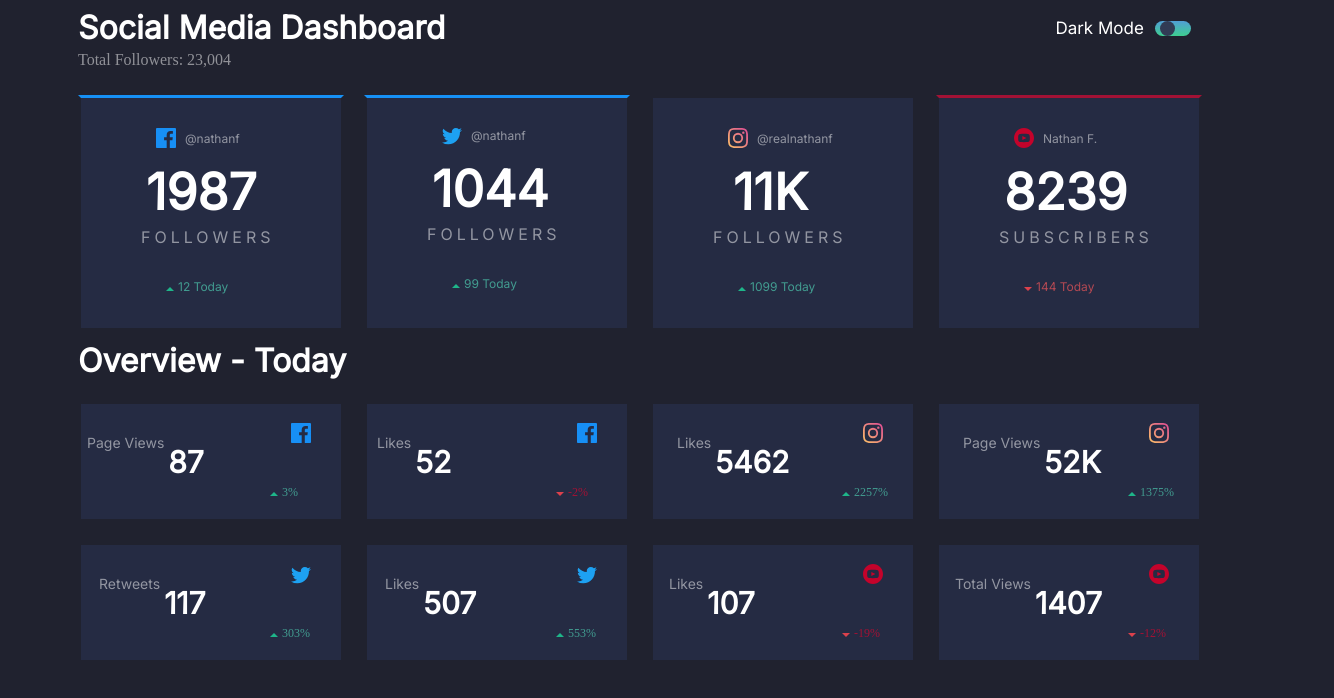
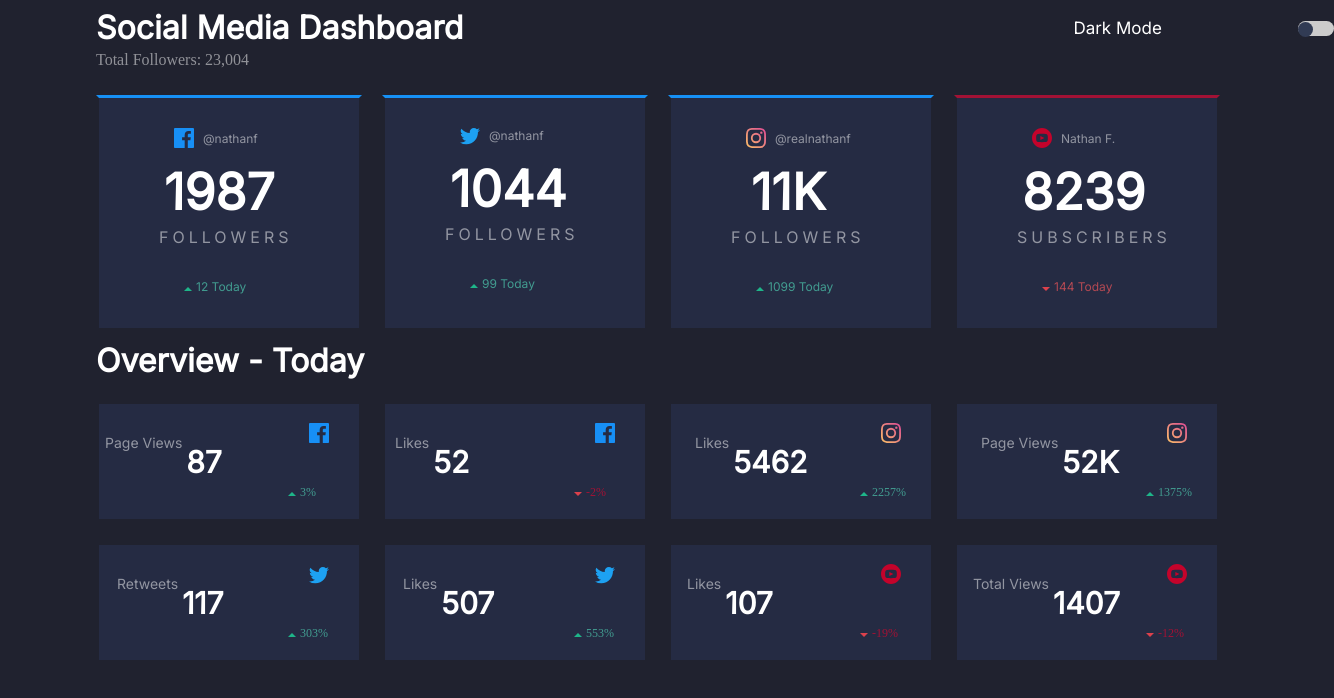
Before and after one commit to JulieLecerre/social-media-dashboard, a plain HTML site: page index.html in a window 1280 px wide. Shown: the whole page, 1334 px wide, since content can reach past the window. Drawn offline with Linux system fonts and the light colour scheme.

Commit message:
ajout animation css

```diff
--- a/exercice7.css
+++ b/exercice7.css
@@ -30,24 +30,65 @@ p {
 	left: 610px;
 }
 
-.bouton {
-	height: 15px;
-	width : 36px;
-	border-radius: 50px 50px;
-	background:linear-gradient(#519ed6, #3ece90);
-	position: relative;
-	top: -7px;
-	left: 710px;
+.switch {
+  position: relative;
+  display: inline-block;
+  height: 15px;
+  width : 36px;
+  top: 13px;
+  left: 1290px;
 }
 
-.curseur {
-	height: 15px;
-	width: 15px;
-	background: #313b54;
-	border-radius: 100%;
-	position: relative;
-	top: -22px;
-	left: 715px;
+.switch input {
+  opacity: 0;
+  width: 0;
+  height: 0;
+}
+
+.slider {
+  position: absolute;
+  cursor: pointer;
+  top: 0;
+  left: 0;
+  right: 0;
+  bottom: 0;
+  background-color: #ccc;
+  -webkit-transition: .4s;
+  transition: .4s;
+}
+
+.slider:before {
+  position: absolute;
+  content: "";
+  top: .5px;
+  height: 15px;
+  width: 15px;
+  bottom: 4px;
+  background-color: #313b54;
+  -webkit-transition: .4s;
+  transition: .4s;
+}
+
+input:checked + .slider {
+  background-color: #2196F3;
+}
+
+input:focus + .slider {
+  box-shadow: 0 0 1px #2196F3;
+}
+
+input:checked + .slider:before {
+  -webkit-transform: translateX(26px);
+  -ms-transform: translateX(26px);
+  transform: translateX(26px);
+}
+
+.slider.round {
+  border-radius: 34px;
+}
+
+.slider.round:before {
+  border-radius: 50%;
 }
 
 .blocligne2 {
@@ -173,7 +214,7 @@ p {
 }
 
 .bloc3 {
-	background: linear-gradient (#eebd85 #e04d94);
+	border-top: #1690f5;
 	border-style: solid;
 }
 
--- a/index.html
+++ b/index.html
@@ -2,11 +2,18 @@
 <html>
 <head>
 	<meta charset="utf-8"/>
+	<script>
+	</script>
 	<link rel="stylesheet" href="exercice7.css"/>
 	<link rel="stylesheet" href="https://fonts.googleapis.com/css?family=Inter">
   <title> Social Media Dashboard </title>
 </head>
 <body>
+
+	<label class="switch">
+  		<input type="checkbox">
+  		<span class="slider round"></span>
+	</label>
 
 <div class="mainBloc">
 	<div class="ligne1">
@@ -16,12 +23,9 @@
 		</div>
 		<div class="colonne2">
 			<span class="darkmode">Dark Mode</span>
-			<div class="bouton">
-			</div>
-			<div class="curseur">
-			</div>
 		</div>
 	</div>
+
 
 	<div class="ligne2">
 		<div class="blocligne2 bloc1">
```
